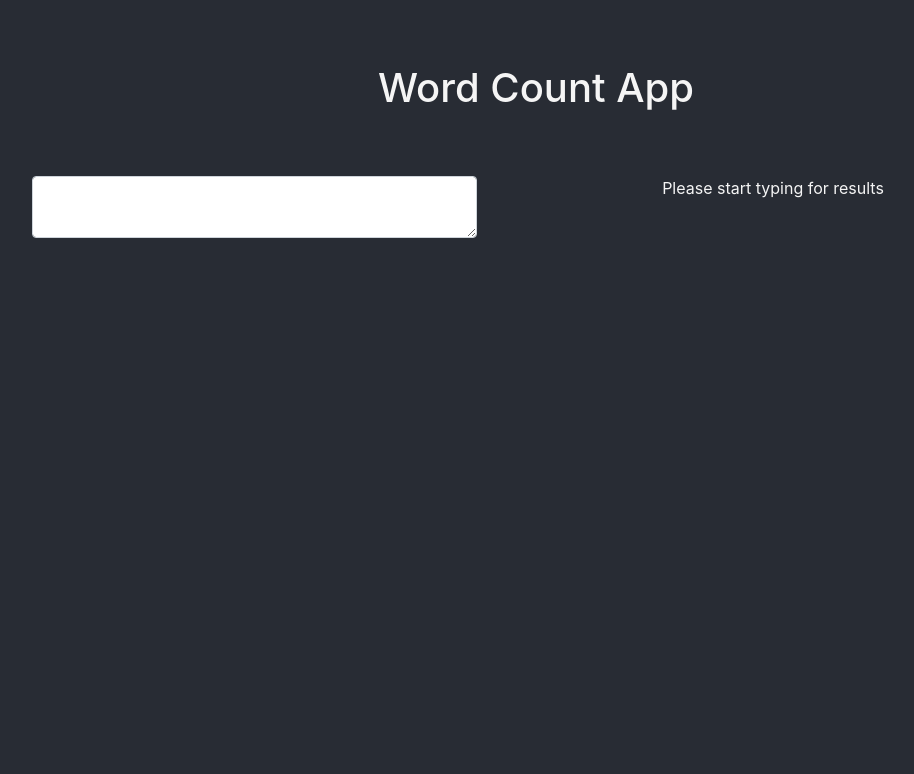
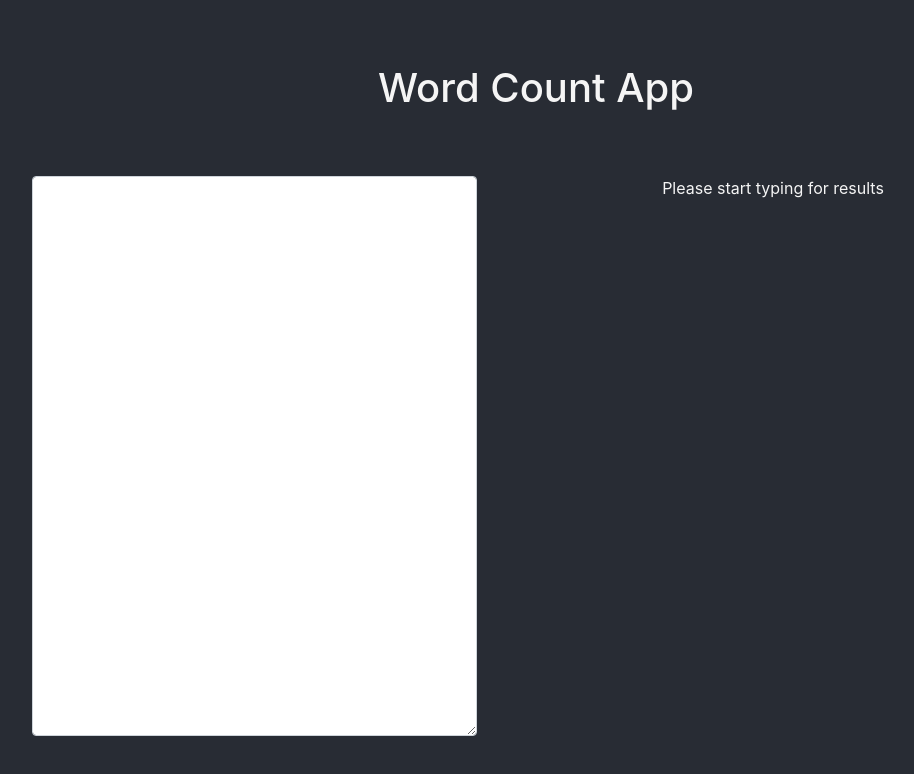
Before and after one commit to FranMackinlay/word-count-app, a React (Create React App) app: page / in a window 1280 px wide. Shown: the top 774 px of the page, without its empty margins (104-1018 px from the left). Built offline with nearby package versions, Linux system fonts and the light colour scheme.

Commit message:
FIX, word count component height

```diff
--- a/src/styles/wordCountComponent.module.css
+++ b/src/styles/wordCountComponent.module.css
@@ -1,3 +1,4 @@
 .wordCountComponent {
   max-height: 70vh;
+  min-height: 70vh;
 }
```
